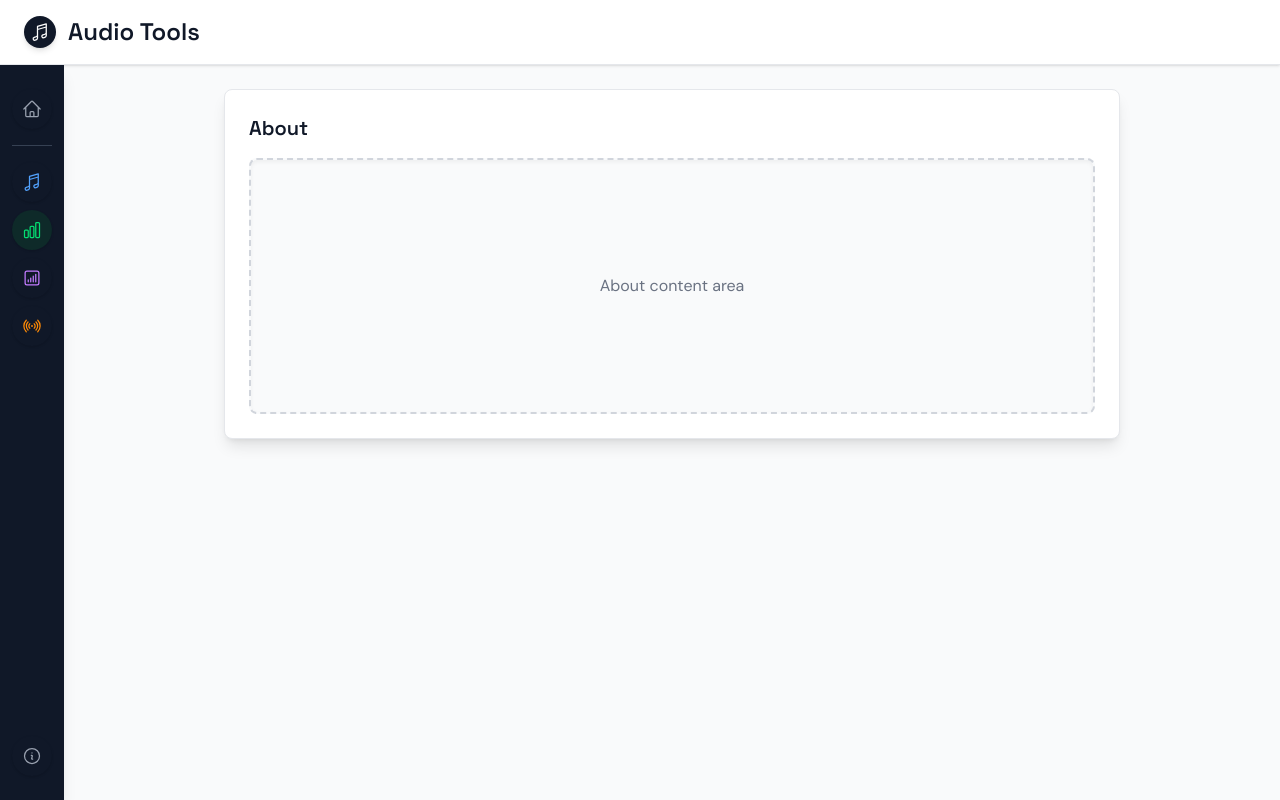
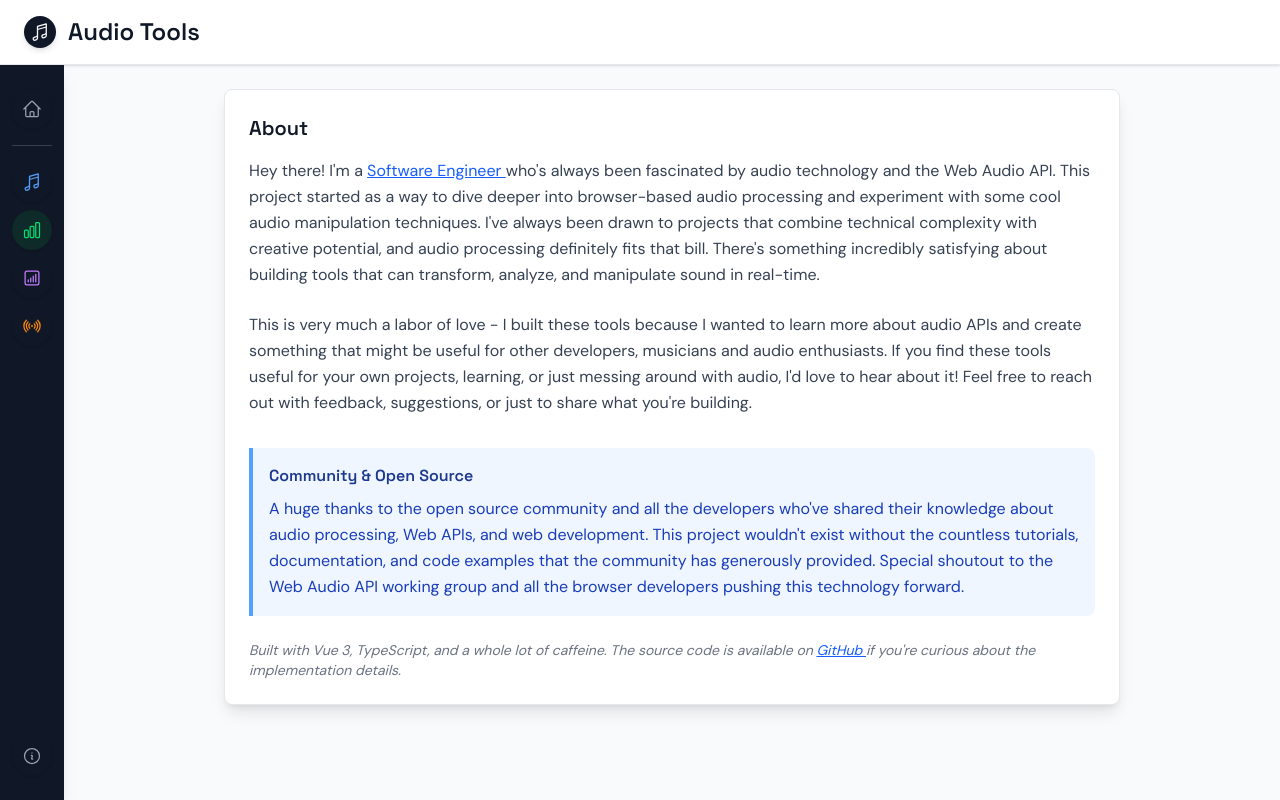
Before and after one commit to jeissler/web-audio-tools, a Vue app: page /sine-sweep in a window 1280 px wide. Built offline with nearby package versions, Linux system fonts and the light colour scheme.

Commit message:
add about content

```diff
--- a/src/views/AboutView.vue
+++ b/src/views/AboutView.vue
@@ -3,10 +3,56 @@
     class="bg-white rounded-lg shadow-lg border border-gray-200 p-6 hover:shadow-xl transition-shadow duration-300"
   >
     <h2 class="text-xl font-semibold text-gray-900 mb-4">About</h2>
-    <div
-      class="h-64 bg-gray-50 border-2 border-dashed border-gray-300 rounded-lg flex items-center justify-center shadow-inner"
-    >
-      <p class="text-gray-500">About content area</p>
+    <div class="space-y-6 text-gray-700">
+      <p class="leading-relaxed">
+        Hey there! I'm a
+        <a
+          href="https://www.linkedin.com/in/jeissler"
+          target="_blank"
+          rel="noopener noreferrer"
+          class="text-blue-600 hover:text-blue-800 underline"
+        >
+          Software Engineer
+        </a>
+        who's always been fascinated by audio technology and the Web Audio API. This project started
+        as a way to dive deeper into browser-based audio processing and experiment with some cool
+        audio manipulation techniques. I've always been drawn to projects that combine technical
+        complexity with creative potential, and audio processing definitely fits that bill. There's
+        something incredibly satisfying about building tools that can transform, analyze, and
+        manipulate sound in real-time.
+      </p>
+
+      <p class="leading-relaxed">
+        This is very much a labor of love - I built these tools because I wanted to learn more about
+        audio APIs and create something that might be useful for other developers, musicians and
+        audio enthusiasts. If you find these tools useful for your own projects, learning, or just
+        messing around with audio, I'd love to hear about it! Feel free to reach out with feedback,
+        suggestions, or just to share what you're building.
+      </p>
+
+      <div class="bg-blue-50 border-l-4 border-blue-400 p-4 rounded-r-lg mt-8">
+        <h3 class="font-semibold text-blue-900 mb-2">Community & Open Source</h3>
+        <p class="text-blue-800 leading-relaxed">
+          A huge thanks to the open source community and all the developers who've shared their
+          knowledge about audio processing, Web APIs, and web development. This project wouldn't
+          exist without the countless tutorials, documentation, and code examples that the community
+          has generously provided. Special shoutout to the Web Audio API working group and all the
+          browser developers pushing this technology forward.
+        </p>
+      </div>
+
+      <p class="text-sm text-gray-500 italic">
+        Built with Vue 3, TypeScript, and a whole lot of caffeine. The source code is available on
+        <a
+          href="https://github.com/jeissler"
+          target="_blank"
+          rel="noopener noreferrer"
+          class="text-blue-600 hover:text-blue-800 underline"
+        >
+          GitHub
+        </a>
+        if you're curious about the implementation details.
+      </p>
     </div>
   </div>
 </template>
```
